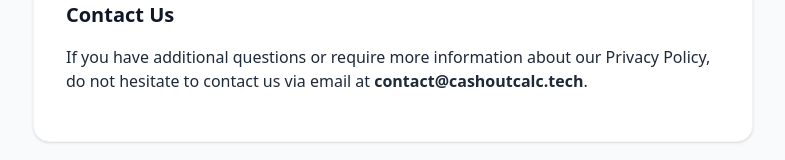
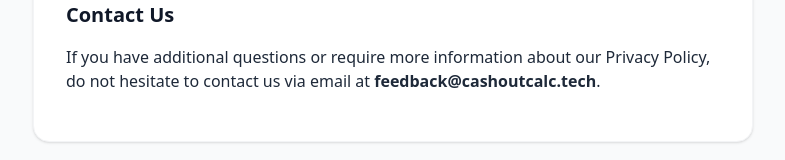
Before and after one commit to BlasterOverlord/cashout-calculator, a Next.js app: page /privacy in a window 1280 px wide. Shown: the part 1320-1480 px from the top of the page, without its empty margins (247-1032 px from the left). Built offline with nearby package versions, Linux system fonts and the light colour scheme.

Commit message:
fixed email in privacy policy

```diff
--- a/app/privacy/page.tsx
+++ b/app/privacy/page.tsx
@@ -64,7 +64,7 @@ export default function Privacy() {
 
                     <h2 className="text-xl font-bold mt-8 mb-4 text-gray-900">Contact Us</h2>
                     <p className="mb-4">
-                        If you have additional questions or require more information about our Privacy Policy, do not hesitate to contact us via email at <strong>contact@cashoutcalc.tech</strong>.
+                        If you have additional questions or require more information about our Privacy Policy, do not hesitate to contact us via email at <strong>feedback@cashoutcalc.tech</strong>.
                     </p>
                 </div>
             </div>
```
